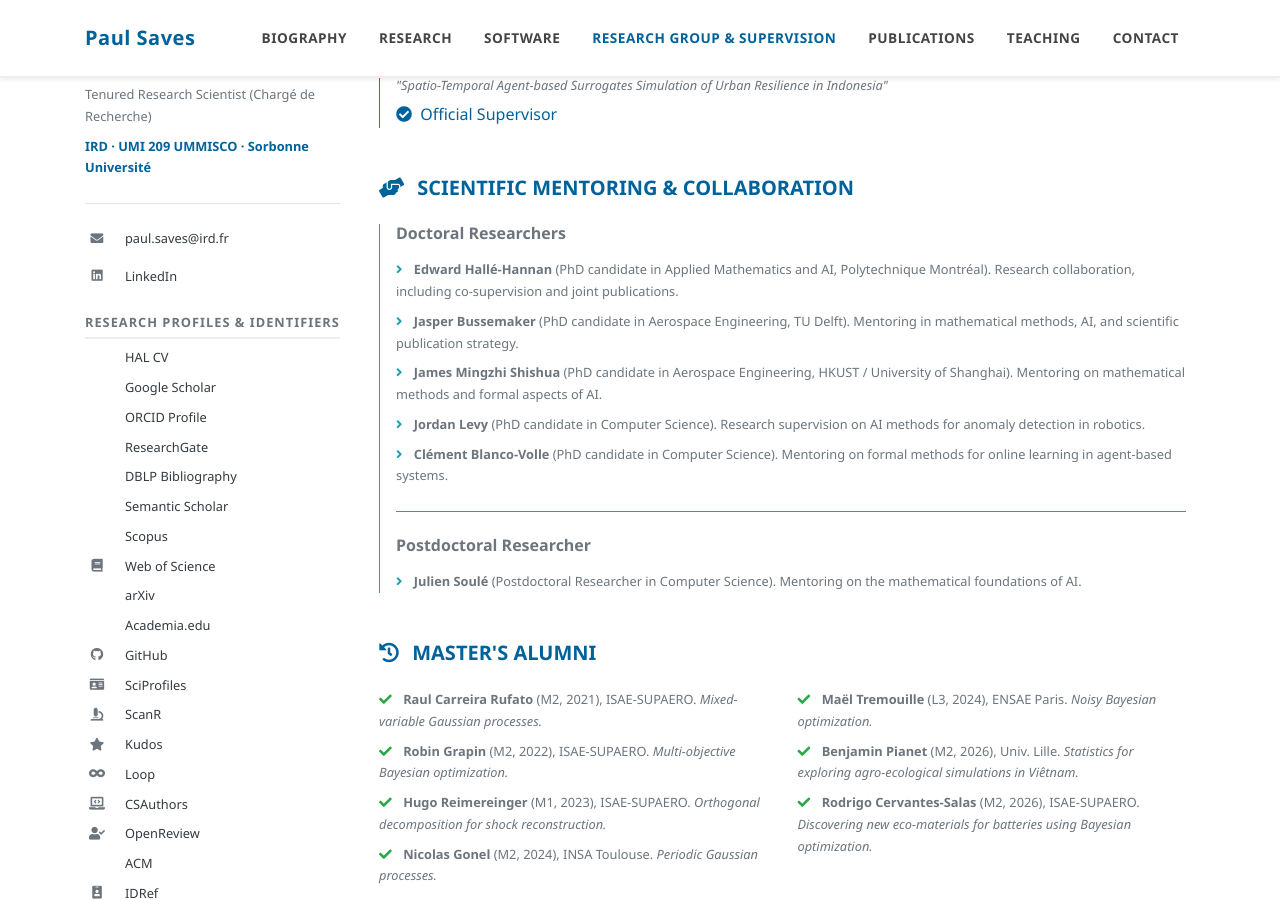
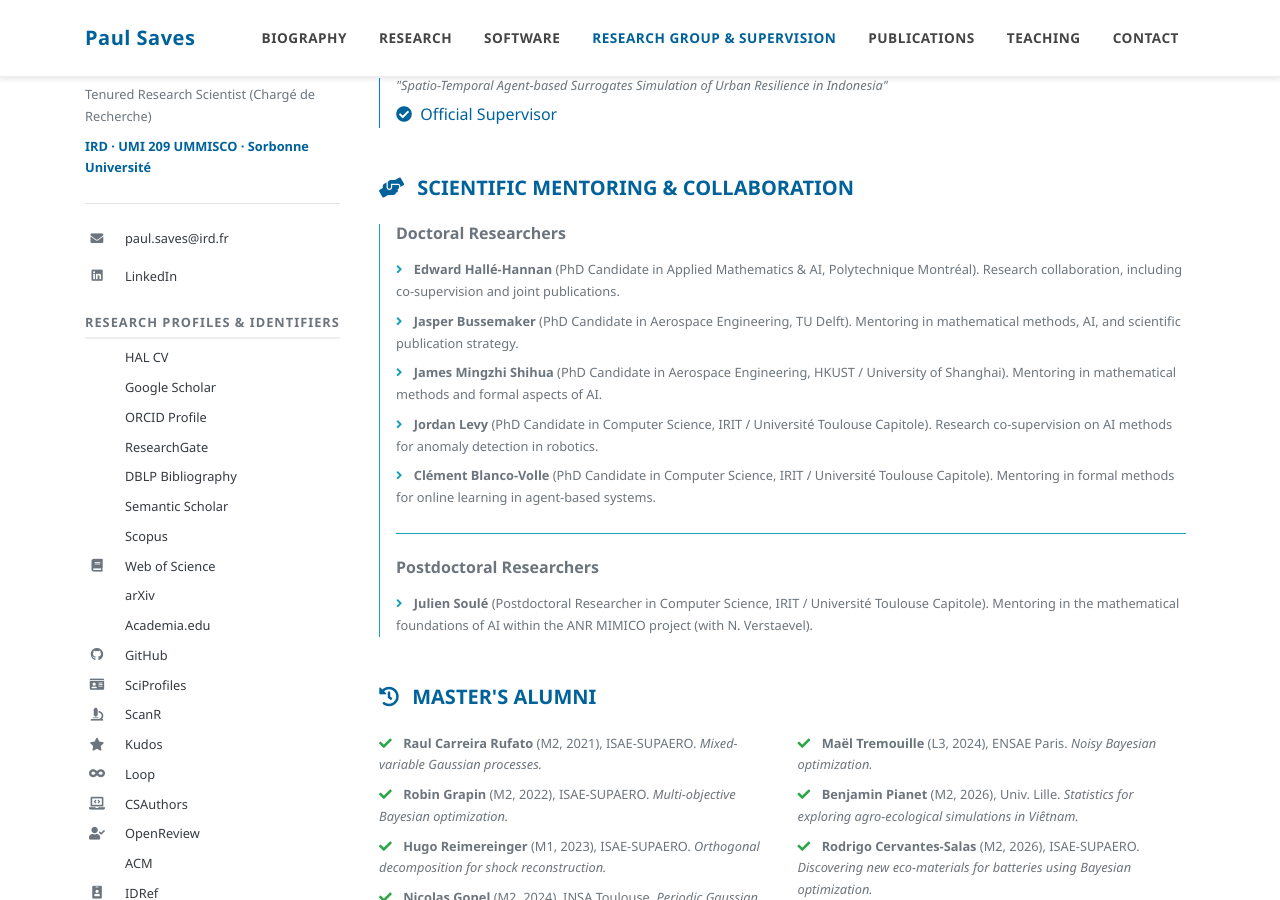
Before and after one commit to Paul-Saves/Paul-Saves.github.io, a Jekyll site: the page built from _pages/team.md, in a window 1280 px wide and 900 px high, scrolled down 388 px. Built offline with Jekyll 4.4.1, drawn with Linux system fonts in a browser that asks for light colours; a style sheet for code colours, icons or effects is not loaded; some of the changed text lies outside the part shown.

Commit message:
style(team): refine academic wording, affiliations, and mentoring details

```diff
--- a/_pages/team.md
+++ b/_pages/team.md
@@ -48,53 +48,53 @@ title: Research Group & Supervision
       <li class="mb-2">
         <i class="fas fa-angle-right text-info mr-2"></i>
         <strong>Edward Hallé-Hannan</strong>
-        (PhD candidate in Applied Mathematics and AI, Polytechnique Montréal).
+        (PhD Candidate in Applied Mathematics &amp; AI, Polytechnique Montréal).
         Research collaboration, including co-supervision and joint publications.
       </li>
 
       <li class="mb-2">
         <i class="fas fa-angle-right text-info mr-2"></i>
         <strong>Jasper Bussemaker</strong>
-        (PhD candidate in Aerospace Engineering, TU Delft).
+        (PhD Candidate in Aerospace Engineering, TU Delft).
         Mentoring in mathematical methods, AI, and scientific publication strategy.
       </li>
 
       <li class="mb-2">
         <i class="fas fa-angle-right text-info mr-2"></i>
-        <strong>James Mingzhi Shishua</strong>
-        (PhD candidate in Aerospace Engineering, HKUST / University of Shanghai).
-        Mentoring on mathematical methods and formal aspects of AI.
+        <strong>James Mingzhi Shihua</strong>
+        (PhD Candidate in Aerospace Engineering, HKUST / University of Shanghai).
+        Mentoring in mathematical methods and formal aspects of AI.
       </li>
 
       <li class="mb-2">
         <i class="fas fa-angle-right text-info mr-2"></i>
         <strong>Jordan Levy</strong>
-        (PhD candidate in Computer Science).
-        Research supervision on AI methods for anomaly detection in robotics.
+        (PhD Candidate in Computer Science, IRIT / Université Toulouse Capitole).
+        Research co-supervision on AI methods for anomaly detection in robotics.
       </li>
 
       <li class="mb-2">
         <i class="fas fa-angle-right text-info mr-2"></i>
         <strong>Clément Blanco-Volle</strong>
-        (PhD candidate in Computer Science).
-        Mentoring on formal methods for online learning in agent-based systems.
+        (PhD Candidate in Computer Science, IRIT / Université Toulouse Capitole).
+        Mentoring in formal methods for online learning in agent-based systems.
       </li>
     </ul>
 
     <!-- Horizontal separator -->
     <hr class="my-4 border-info">
 
-    <!-- Postdoctoral Researcher -->
+    <!-- Postdoctoral Researchers -->
     <h3 class="h6 font-weight-bold mb-3 text-secondary">
-      Postdoctoral Researcher
+      Postdoctoral Researchers
     </h3>
 
     <ul class="list-unstyled small mb-4 text-secondary">
       <li class="mb-2">
         <i class="fas fa-angle-right text-info mr-2"></i>
         <strong>Julien Soulé</strong>
-        (Postdoctoral Researcher in Computer Science).
-        Mentoring on the mathematical foundations of AI.
+        (Postdoctoral Researcher in Computer Science, IRIT / Université Toulouse Capitole).
+        Mentoring in the mathematical foundations of AI within the ANR MIMICO project (with N. Verstaevel).
       </li>
     </ul>
 
@@ -205,7 +205,8 @@ title: Research Group & Supervision
             <span class="badge badge-white border text-secondary px-2 py-1 shadow-sm">James M. Shihua</span>
             <span class="badge badge-white border text-secondary px-2 py-1 shadow-sm">Koji Shimoyama</span>
             <span class="badge badge-white border text-secondary px-2 py-1 shadow-sm">Michelle Sibilla</span>
-            <span class="badge badge-white border text-secondary px-2 py-1 shadow-sm">Olvier Therond</span>
+            <span class="badge badge-white border text-secondary px-2 py-1 shadow-sm">Julien Soulé</span>
+            <span class="badge badge-white border text-secondary px-2 py-1 shadow-sm">Olivier Therond</span>
             <span class="badge badge-white border text-secondary px-2 py-1 shadow-sm">Nicolas Verstaevel</span>
             <span class="badge badge-white border text-secondary px-2 py-1 shadow-sm">Jean Villerd</span>
             <span class="badge badge-white border text-secondary px-2 py-1 shadow-sm">Aigerim Yerimbetova</span>
```
